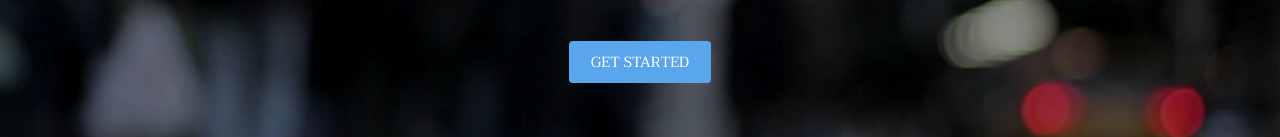
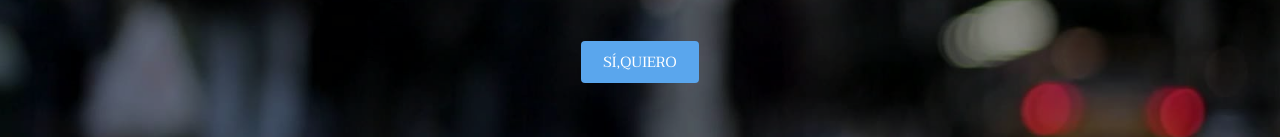
Before and after one commit to raulolmedo/ED_04_REP_METROPOLITA, a plain HTML site: page 04_REP_METROPOLITANA_RAÚL/metropolita/index.html in a window 1280 px wide. Shown: the part 448-585 px from the top of the page. Drawn offline with Linux system fonts and the light colour scheme.

Commit message:
Botón-Sí,Quiero- desde la nube

```diff
--- a/04_REP_METROPOLITANA_RAÚL/metropolita/index.html
+++ b/04_REP_METROPOLITANA_RAÚL/metropolita/index.html
@@ -39,7 +39,7 @@
 					<h1>Metropolita</h1>
 					<p>A full responsive, business-oriented HTML5/CSS3 template<br />
 					built by <a href="https://templated.co/">Templated</a> and released under the <a href="https://templated.co/license">Creative Commons</a>.</p>
-					<a href="#one" class="button special scrolly">Get Started</a>
+					<a href="#one" class="button special scrolly">SÍ,QUIERO</a>
 				</div>
 			</section>
 
```
